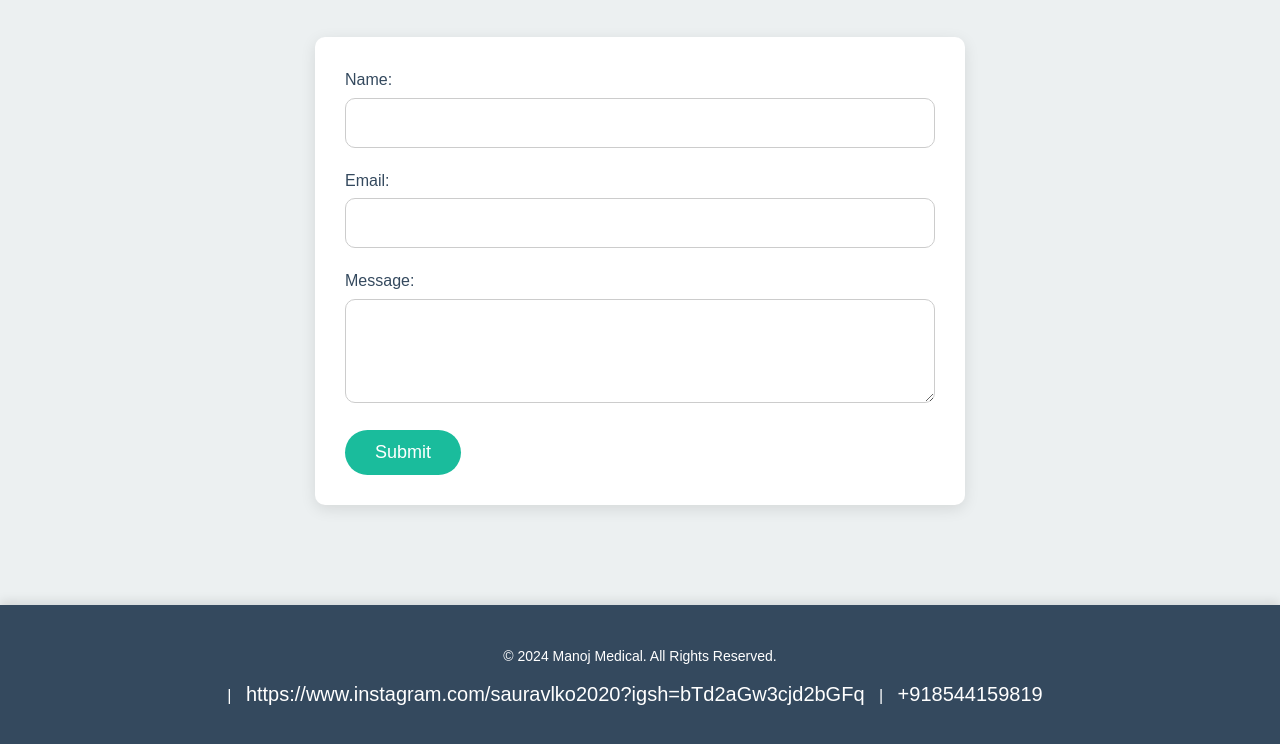
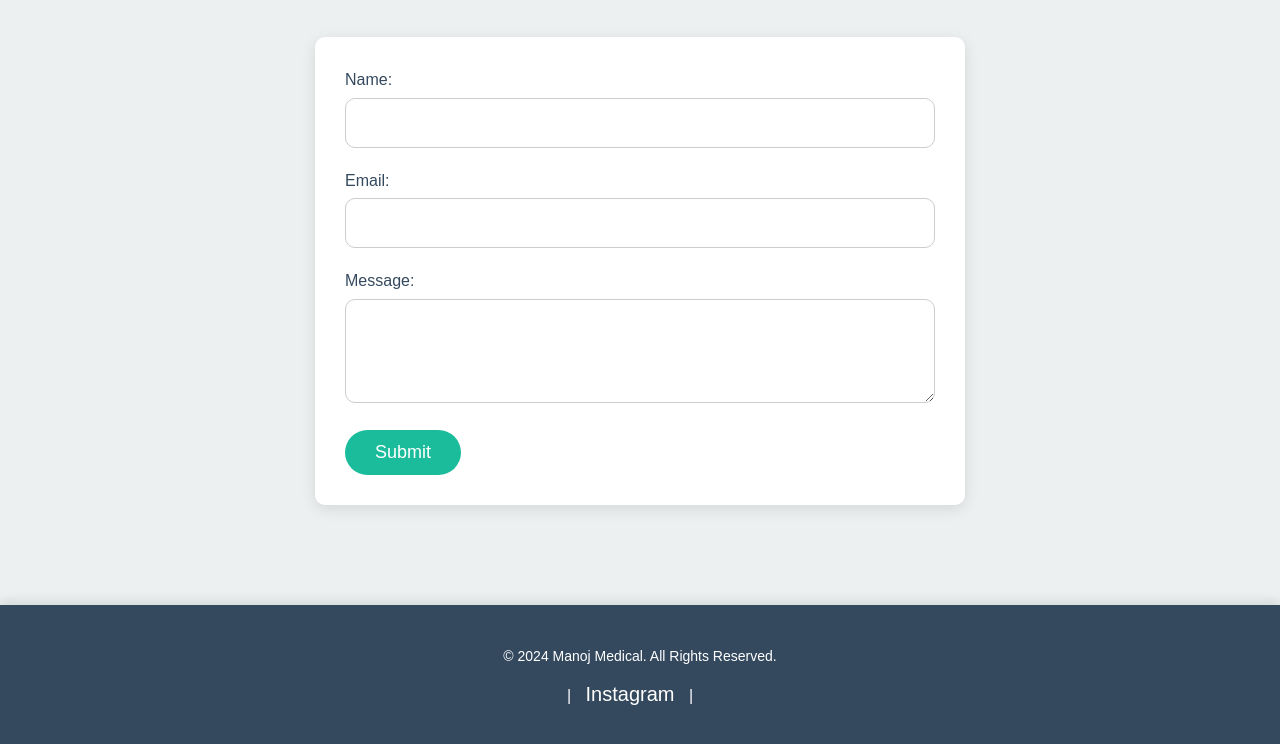
Before and after one commit to Shreeyans7/manoj___medical, a plain HTML site: page manoj madical.html in a window 1280 px wide. Shown: the part 3225-3969 px from the top of the page. Drawn offline with Linux system fonts and the light colour scheme.

Commit message:
Update manoj madical.html

```diff
--- a/manoj madical.html
+++ b/manoj madical.html
@@ -106,7 +106,7 @@
         <div class="container">
             <p>&copy; 2024 Manoj Medical. All Rights Reserved.</p>
             <div class="social-icons">
-                 | <a href="#">https://www.instagram.com/sauravlko2020?igsh=bTd2aGw3cjd2bGFq</a> | <a href="#">+918544159819</a>
+                 | <a href="https://www.instagram.com/sauravlko2020?igsh=bTd2aGw3cjd2bGFq">Instagram</a> | <a href="918544159819"></a>
             </div>
         </div>
     </footer>
```
